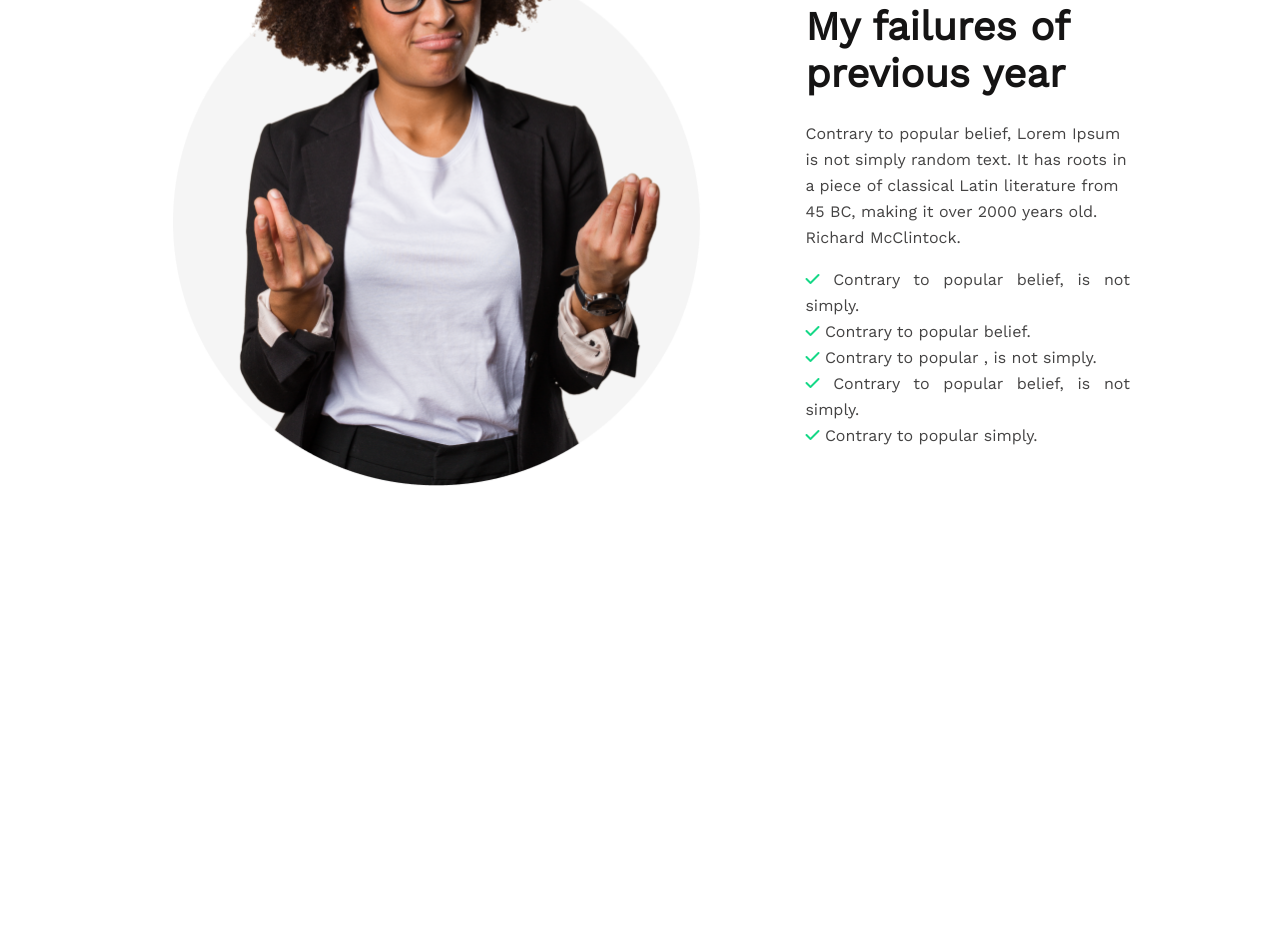
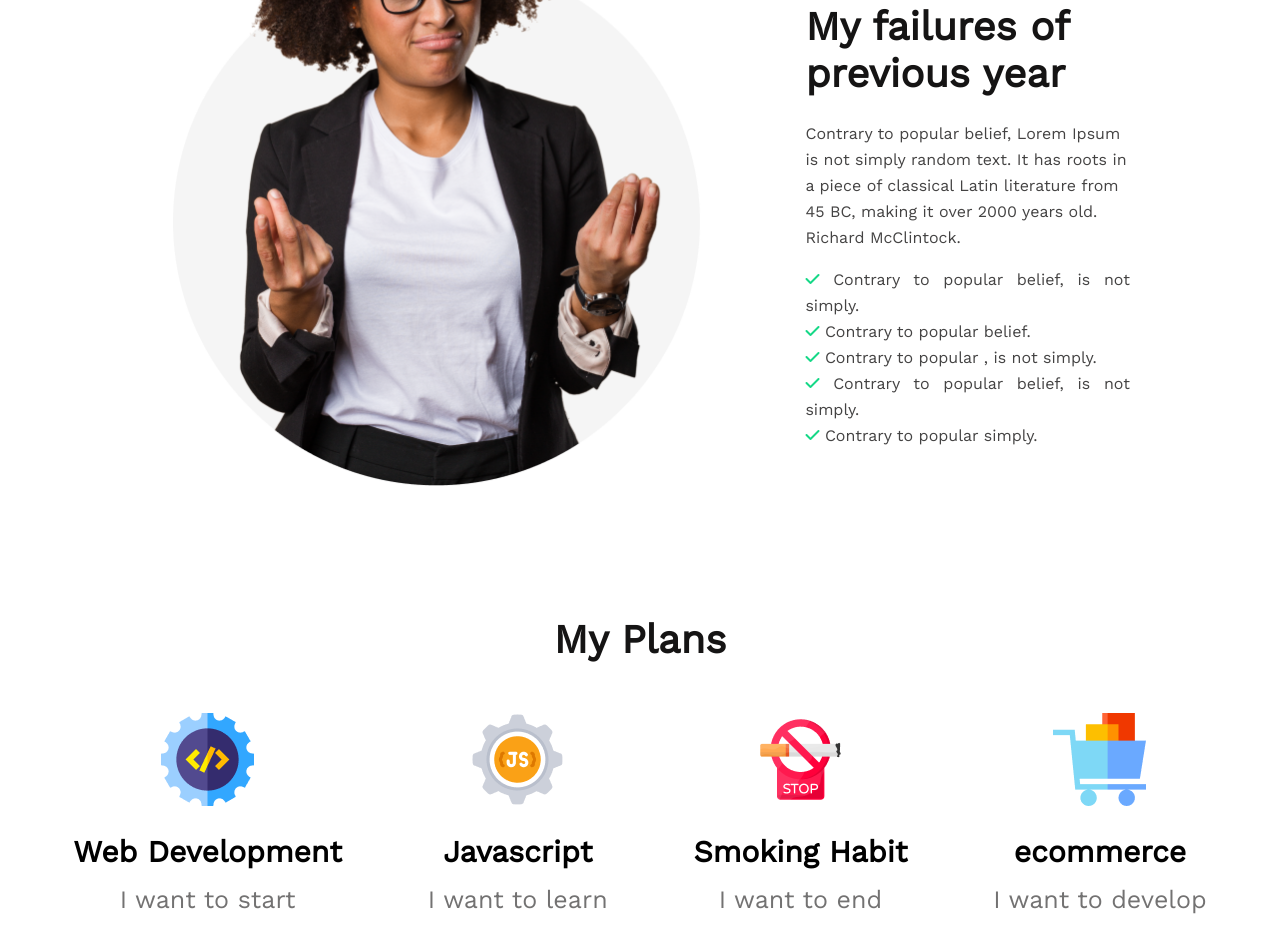
Before and after one commit to jasminaktercse/new-year-new-me, a plain HTML site: page index.html in a window 1280 px wide. Shown: the part 1167-2119 px from the top of the page. Before the commit the page ends 1783 px from the top, so only its background shows below. Drawn offline with nearby package versions, Linux system fonts and the light colour scheme.

Commit message:
my-plans section desgine complete

```diff
--- a/CSS/style.css
+++ b/CSS/style.css
@@ -79,3 +79,42 @@
   color: #16d887;
 }
 /*  */
+
+.plans-container {
+    margin: 100px 0;
+}
+.plans-container .title {
+  font-weight: 700;
+  font-size: 40px;
+  line-height: 47px;
+  text-align: center;
+  color: #151414;
+}
+.plans {
+  display: flex;
+  justify-content: center;
+  gap: 86px;
+}
+.plan {
+  margin-top: 50px;
+  text-align: center;
+}
+.plan img {
+  width: 92.96px;
+  height: 92.96px;
+}
+.plan h3 {
+  font-weight: 700;
+  font-size: 30px;
+  line-height: 35px;
+  margin-top: 24px;
+  margin-bottom: 16px;
+}
+
+.plan h5 {
+  font-weight: 500;
+  font-size: 25px;
+  line-height: 29px;
+  color: #737272;
+}
+/*  */
--- a/index.html
+++ b/index.html
@@ -33,7 +33,7 @@
 
     <!-- Main  -->
     <main>
-        <!-- previous year -->
+        <!-- previous year Section -->
         <section class="previous-year-container">
 
             <img src="./images/person.png" alt="">
@@ -52,7 +52,32 @@
             </div>
         </section>
 
-        <!--  -->
+        <!-- Plans Section -->
+        <section class="plans-container">
+            <h2 class="title">My Plans</h2>
+            <div class="plans">
+                <div class="plan">
+                    <img src="./images/icons/web.png" alt="">
+                    <h3>Web Development</h3>
+                    <h5>I want to start</h5>
+                </div>
+                <div class="plan">
+                    <img src="./images/icons/js.png"">
+                    <h3>Javascript</h3>
+                    <h5>I want to learn</h5>
+                </div>
+                <div class="plan">
+                    <img src="./images/icons/smoke.png">
+                    <h3>Smoking Habit</h3>
+                    <h5>I want to end</h5>
+                </div>
+                <div class="plan">
+                    <img src="./images/icons/ecom.png">
+                    <h3>ecommerce</h3>
+                    <h5>I want to develop</h5>
+                </div>
+            </div>
+        </section>
 
     </main>
 
```
